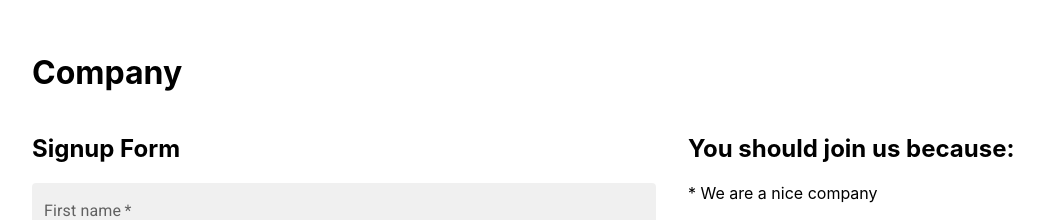
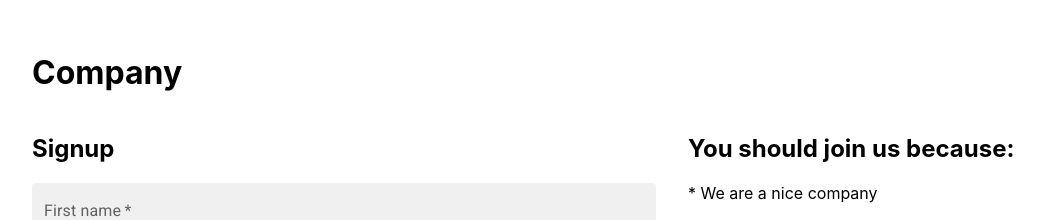
Before and after one commit to eberrydigital/qa-interview-case, a React (Vite) app: page /signup in a window 1280 px wide. Shown: the top 220 px of the page, without its empty margins (0-1043 px from the left). Built offline with nearby package versions, Linux system fonts and the light colour scheme.

Commit message:
feat: add example workflow

```diff
--- a/src/pages/SignupPage/SignupPage.tsx
+++ b/src/pages/SignupPage/SignupPage.tsx
@@ -20,7 +20,7 @@ const SignupPage: React.FC<SignupPageProps> = ({ user, setUser }) => {
       <h1>Company</h1>
       <div style={{ display: 'flex', width: '100%' }}>
         <div style={{ width: '100%', paddingRight: '2rem' }}>
-          <h2>Signup Form</h2>
+          <h2>Signup</h2>
           <Form setUser={setUser} />
         </div>
         <div style={{ width: '100%' }}>
```
